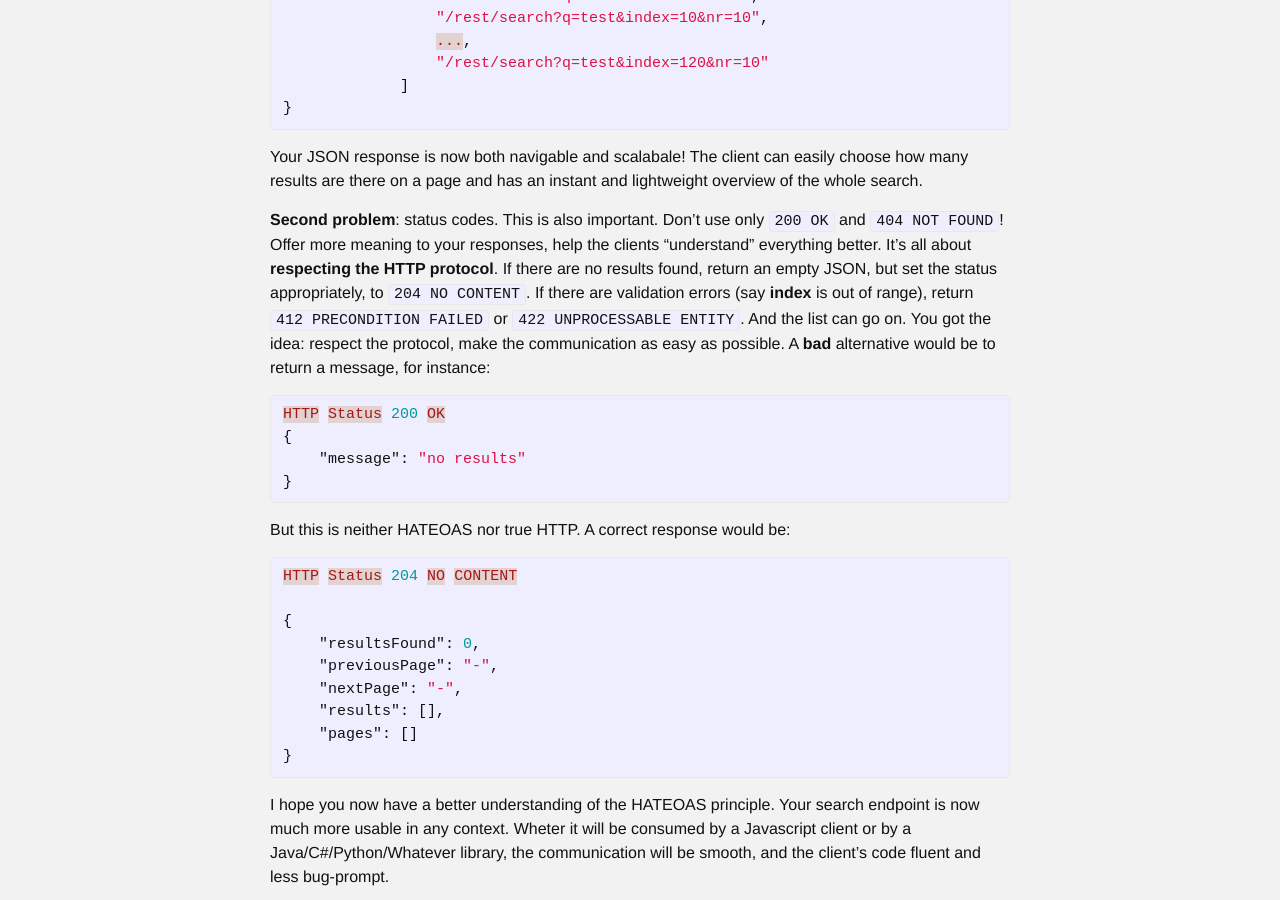
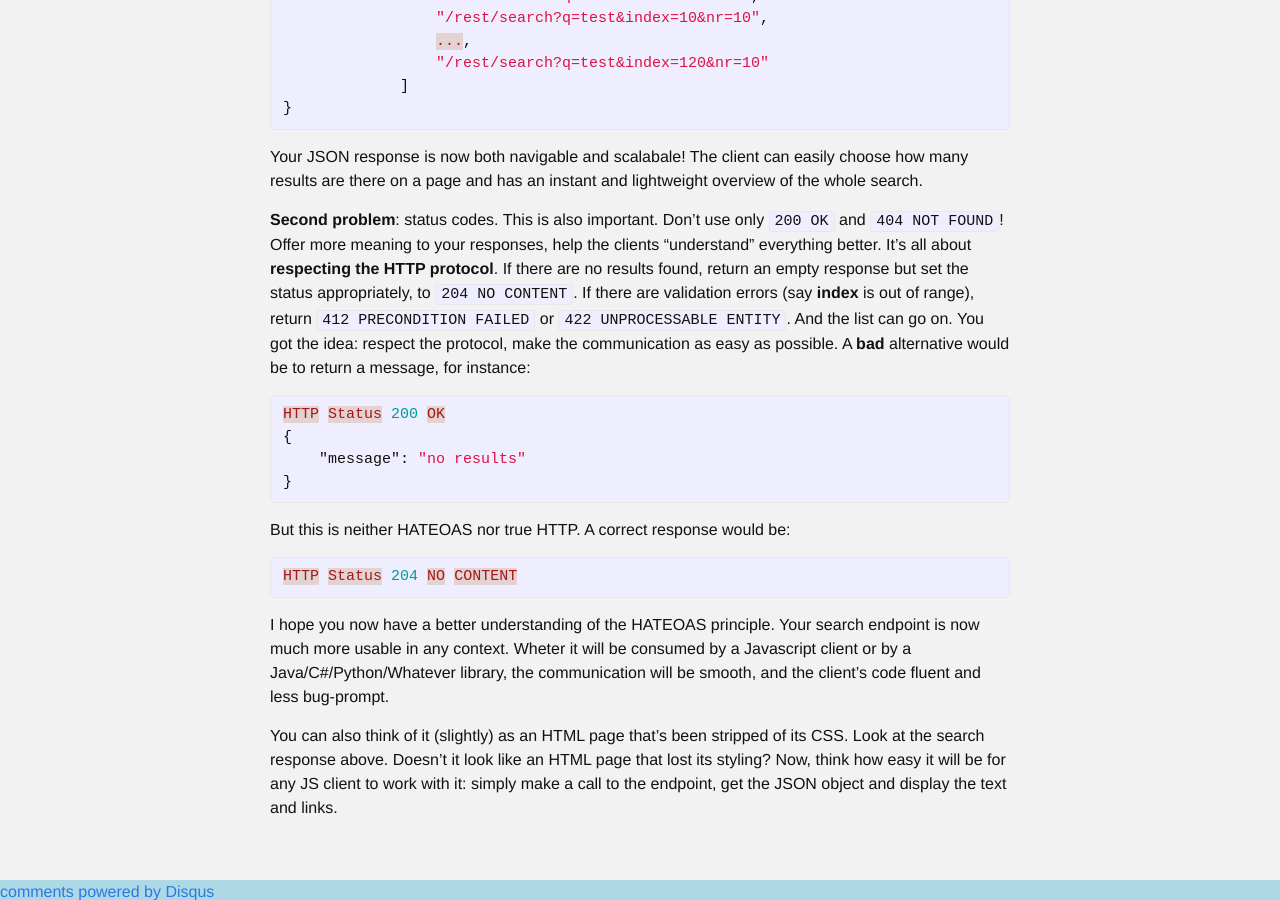
Before and after one commit to amihaiemil/amihaiemil.github.io, a Jekyll site: the page built from _posts/2016-05-07-what-is-hateoas.markdown, in a window 1280 px wide and 900 px high, scrolled down 2418 px. Built offline with Jekyll 4.4.1, drawn with Linux system fonts in a browser that asks for light colours; comment, search, counter and statistics services are not loaded.

Commit message:
fixed 204 NO CONTENT mistake

```diff
--- a/_posts/2016-05-07-what-is-hateoas.markdown
+++ b/_posts/2016-05-07-what-is-hateoas.markdown
@@ -97,7 +97,7 @@ The response can now be navigated. However, I want to see the last page of resul
 
 Your JSON response is now both navigable and scalabale! The client can easily choose how many results are there on a page and has an instant and lightweight overview of the whole search.
 
-**Second problem**: status codes. This is also important. Don't use only ``200 OK`` and ``404 NOT FOUND``! Offer more meaning to your responses, help the clients "understand" everything better. It's all about **respecting the HTTP protocol**. If there are no results found, return an empty JSON, but set the status appropriately, to ``204 NO CONTENT``. If there are validation errors (say **index** is out of range), return ``412 PRECONDITION FAILED`` or ``422 UNPROCESSABLE ENTITY``. And the list can go on. You got the idea: respect the protocol, make the communication as easy as possible. A **bad** alternative would be to return a message, for instance:
+**Second problem**: status codes. This is also important. Don't use only ``200 OK`` and ``404 NOT FOUND``! Offer more meaning to your responses, help the clients "understand" everything better. It's all about **respecting the HTTP protocol**. If there are no results found, return an empty response but set the status appropriately, to ``204 NO CONTENT``. If there are validation errors (say **index** is out of range), return ``412 PRECONDITION FAILED`` or ``422 UNPROCESSABLE ENTITY``. And the list can go on. You got the idea: respect the protocol, make the communication as easy as possible. A **bad** alternative would be to return a message, for instance:
 
 {% highlight json %}
 HTTP Status 200 OK
@@ -110,14 +110,6 @@ But this is neither HATEOAS nor true HTTP. A correct response would be:
 
 {% highlight json %}
 HTTP Status 204 NO CONTENT
-
-{
-    "resultsFound": 0,
-    "previousPage": "-",
-    "nextPage": "-",
-    "results": [],
-    "pages": []
-}
 {% endhighlight %}
 
 I hope you now have a better understanding of the HATEOAS principle. Your search endpoint is now much more usable in any context. Wheter it will be consumed by a Javascript client or by a Java/C#/Python/Whatever library, the communication will be smooth, and the client's code fluent and less bug-prompt.
```
